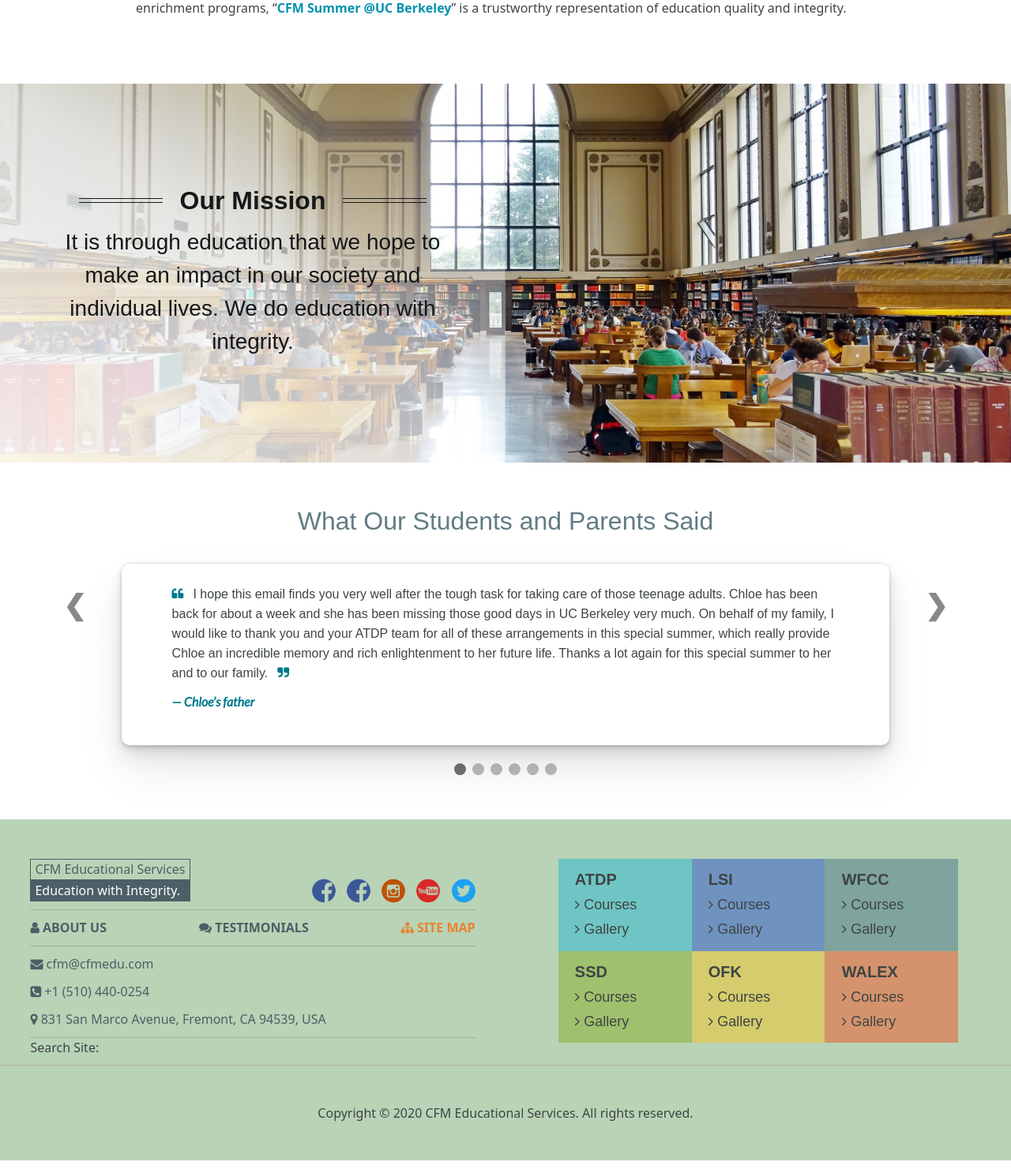
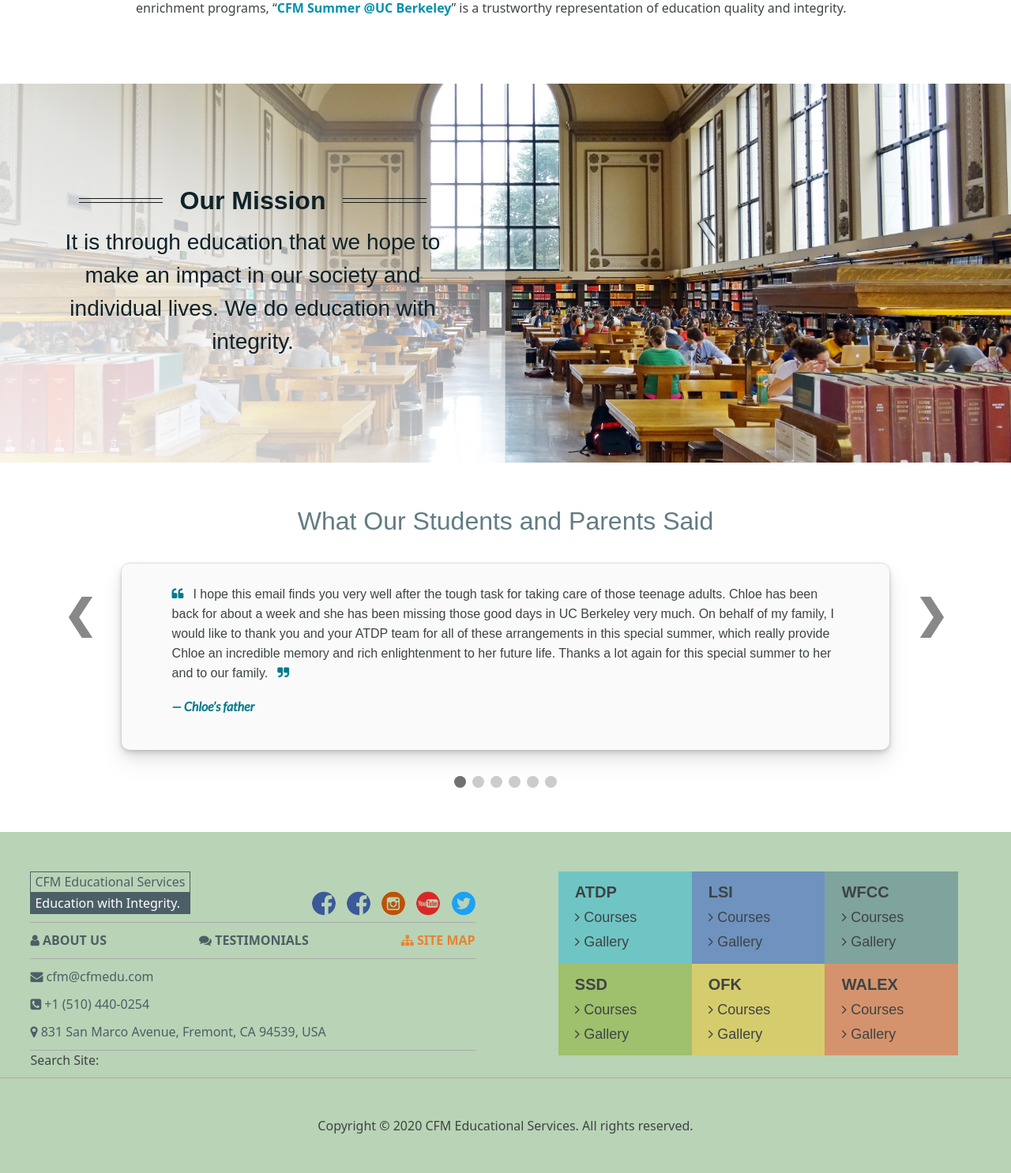
Before and after one commit to CFMEdu/cfmedu.github.io, a PHP site: page /about.html in a window 1280 px wide. Shown: the part 1046-2532 px from the top of the page at 79% size. Run offline with PHP 8.4, Linux system fonts and the light colour scheme; some web fonts are replaced.

Commit message:
Add files via upload

```diff
--- a/css/main.css
+++ b/css/main.css
@@ -1345,7 +1372,7 @@ footer .flexContainer {
   left: 0;
   width: 100%;
   height: 25vh;
-  color: #161818;
+  color: #0f2228;
   text-align: center;
   padding: 3% 5%;
   background-image: linear-gradient(to top right, rgba(255,255,255,.9), rgba(255,255,255,.7), transparent);
@@ -1401,19 +1428,19 @@ footer .flexContainer {
 }
 .testimonialSlides {
   display: none;
+  position: relative;
   padding: 2vw 5vw;
   margin: 30px 12vw 0 12vw;
   max-width: 1200px;
   text-align: left;
-  background-color: #ffffff;
+  background-color: #fafafa;
   border-radius: 10px;
   box-shadow: 0 -1px 2px rgba(0,0,0,0.07),
               0 1px 4px rgba(0,0,0,0.07),
-              0 2px 4px rgba(0,0,0,0.07),
+              0 2px 6px rgba(0,0,0,0.07),
               0 4px 8px rgba(0,0,0,0.07),
               0 8px 16px rgba(0,0,0,0.07),
-              0 16px 32px rgba(0,0,0,0.07),
-              0 32px 64px rgba(0,0,0,0.07);
+              0 16px 32px rgba(0,0,0,0.07);
 }
 .whatTheySay:before, .whatTheySay:after {
   content: "";
@@ -1433,11 +1460,11 @@ footer .flexContainer {
   color: #007a8c;
   font-weight: 600;
   font-style: italic;
-  padding-top: 10px;
+  padding-top: 1rem;
 }
 .prev, .next {
   color: #888;
-  font-size: 35px;
+  font-size: 36px;
   font-weight: 900;
   top: 10px;
   cursor: pointer;
@@ -1446,36 +1473,38 @@ footer .flexContainer {
   user-select: none;
 }
 .prev {
-  left: 3vw;
-  border-radius: 0 3px 3px 0;
+  left: 2vw;
+  border-radius: 10px 0 0 10px;
 }
 .next {
-  right: 3vw;
-  border-radius: 3px 0 0 3px;
+  right: 2vw;
+  border-radius: 0 10px 10px 0;
 }
 @media screen and (min-width: 768px) {
   .prev {
     left: 5vw;
+    font-size: 50px;
   }
 .next {
     right: 5vw;
+    font-size: 50px;
   }
 }
 .prev:hover, .next:hover {
   color: #ffffff;
-  background-color: #6a929e;
+  background-color: rgba(106,146,158,.5);
   text-decoration: none;
 }
 .dotContainer {
   text-align: center;
-  margin: 20px auto 50px;
+  margin: 30px auto 50px;
 }
 .dot {
   cursor: pointer;
   height: 15px;
   width: 15px;
   margin: 0 2px;
-  background-color: #bbb;
+  background-color: #cccccc;
   border-radius: 50%;
   display: inline-block;
   transition: background-color 0.6s ease;
```
Also changed, not shown: other parts of css/main.css (+46 -0 lines).
